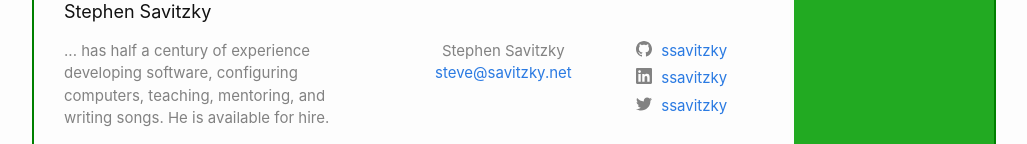
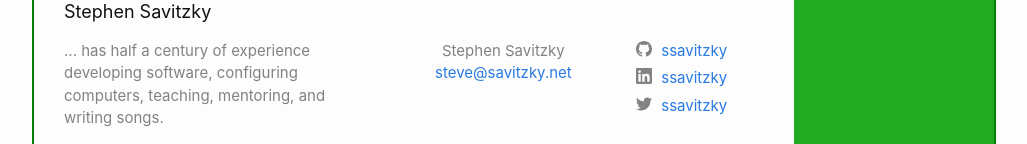
Before and after one commit to ssavitzky/ssavitzky.github.io, a Jekyll site: the page built from index.md, in a window 1280 px wide. Shown: the part 1670-1814 px from the top of the page, without its empty margins (126-1153 px from the left). Built offline with Jekyll 4.4.1, drawn with Linux system fonts in a browser that asks for light colours.

Commit message:
remove 'he is available for hire' from footer

```diff
--- a/_config.yml
+++ b/_config.yml
@@ -15,13 +15,13 @@
 # in the templates via {{ site.myvariable }}.
 title: Stephen Savitzky
 email: steve@savitzky.net
-description: >- # this means to ignore newlines until "baseurl:"
+description: >- # this means to ignore newlines until indent changes
   Computer Curmudgeon for hire
 
 long_description: >-
   ... has half a century of experience
   developing software, configuring computers, teaching, mentoring, and writing
-  songs.  He is available for hire.
+  songs.
 baseurl: "" # the subpath of your site, e.g. /blog
 url: "" # the base hostname & protocol for your site, e.g. http://example.com
 
```
